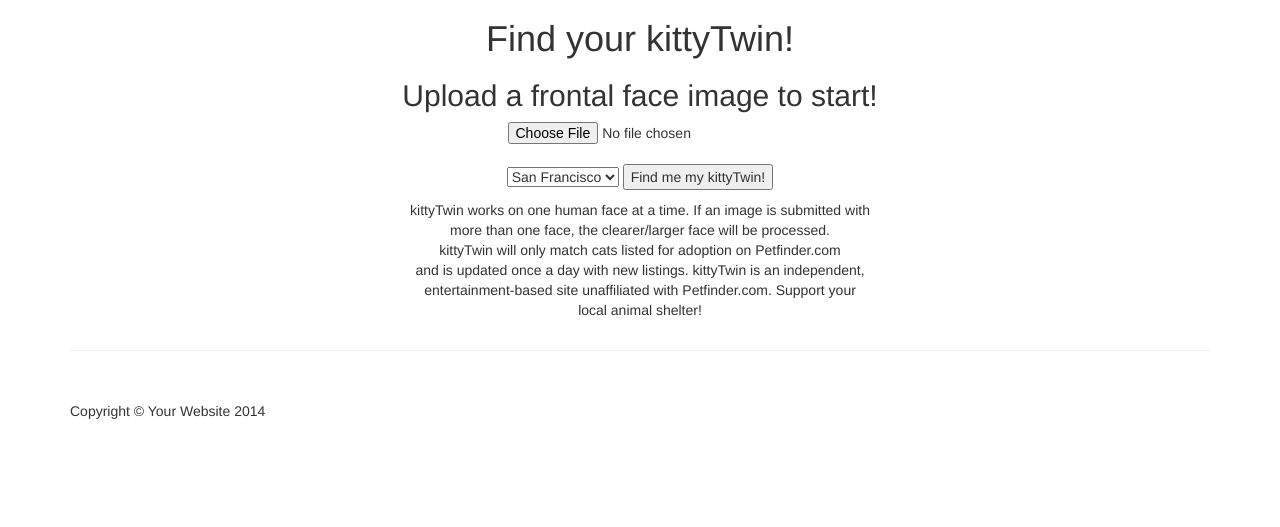
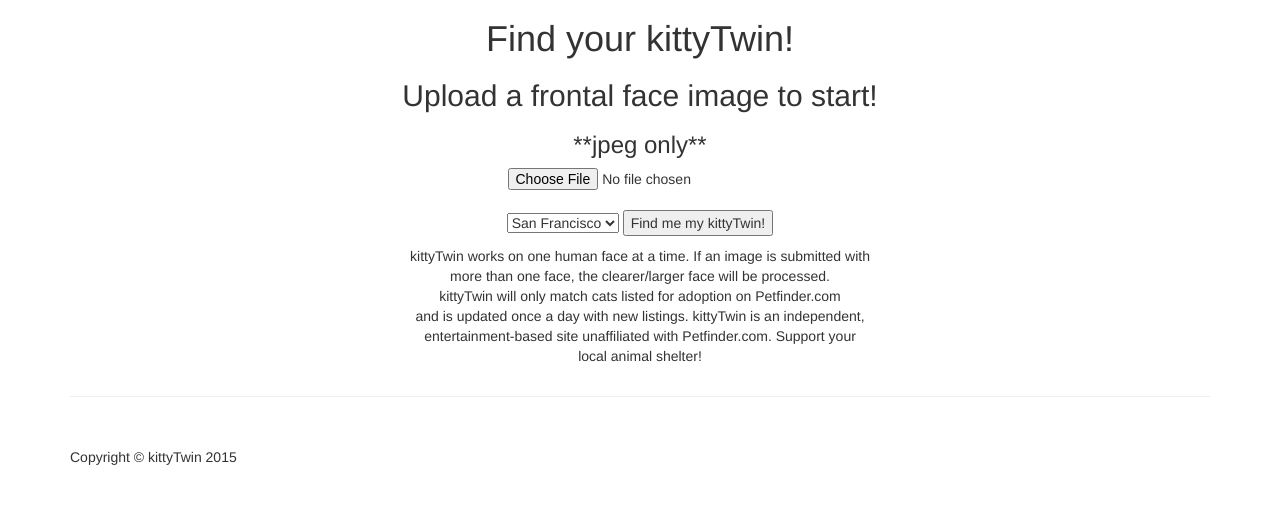
Before and after one commit to kcamrine/insight-kittyTwin, a Flask app: page / in a window 1280 px wide. Shown: the part 401-928 px from the top of the page. Before the commit the page ends 820 px from the top, so only its background shows below. Run offline with Flask 2, Linux system fonts and the light colour scheme; grey boxes labelled with a size stand in for pictures from a placeholder-image service; parts of the project's set-up code (start-up, migrations or seed data) failed here and were passed over; some libraries are stand-ins or nearby versions.

Commit message:
clean up html and add slides

```diff
--- a/app/templates/input.html
+++ b/app/templates/input.html
@@ -45,7 +45,7 @@
             <div class="collapse navbar-collapse" id="bs-example-navbar-collapse-1">
                 <ul class="nav navbar-nav">
                     <li>
-                        <a href="#">About</a>
+                        <a href="{{ url_for('send_slides', _external=True) }}" >About</a>
                     </li>
                     <li>
                         <a href="#">Contact</a>
@@ -70,7 +70,7 @@
         <div class="carousel-inner">
             <div class="item active">
                 <!-- Set the first background image using inline CSS below. -->
-                <div class="fill" style="background-image:url('http://placehold.it/1900x1080&text=Slide One');"></div>
+                <div class="fill" style="background-image:url('/static/images/logo.jpg');"></div>
                 <div class="carousel-caption">
                     <h2>Caption 1</h2>
                 </div>
@@ -108,6 +108,7 @@
             <div class="col-lg-12">
                 <center><h1>Find your kittyTwin!</h1>
 		<h2>Upload a frontal face image to start!</h2>
+		<h3>**jpeg only**</h3>
 <div id="search_mess">
 </div>
 		<form action="/output" method=post enctype=multipart/form-data>
@@ -135,7 +136,7 @@
         <footer>
             <div class="row">
                 <div class="col-lg-12">
-                    <p>Copyright &copy; Your Website 2014</p>
+                    <p>Copyright &copy; kittyTwin 2015</p>
                 </div>
             </div>
             <!-- /.row -->
--- a/app/views.py
+++ b/app/views.py
@@ -129,7 +129,9 @@ def show(id):
 def show_loading(id):
     return send_from_directory('/static/images', "loading.gif")
 
-
+@app.route('/slides')
+def send_slides():
+    return send_from_directory('/Users/kamrine/Documents/projects/Insight/insight-kittyTwin/app/static/images', 'slides.pdf')
 
 @app.route('/retry',methods=['GET','POST'])
 def no_face_detected():
```
Also changed, not shown: 1 other file.
